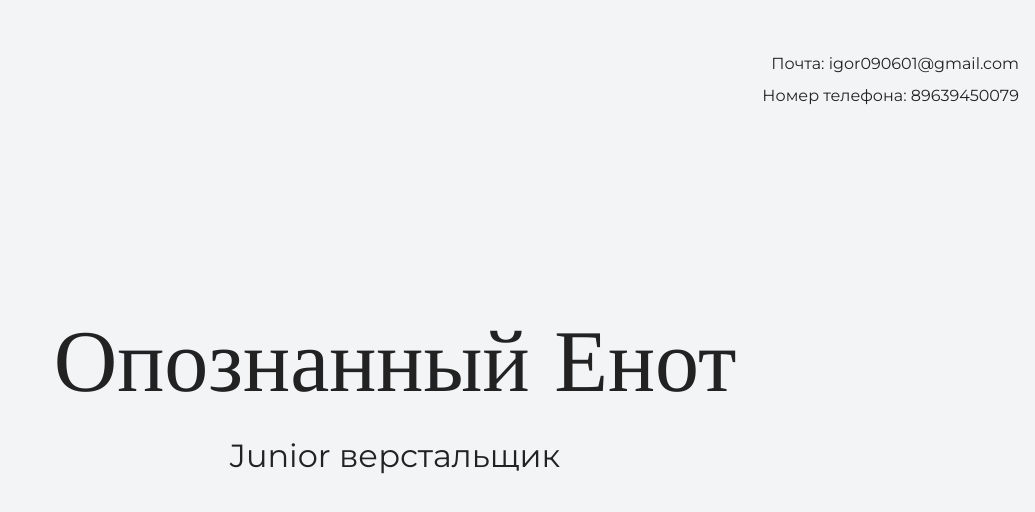
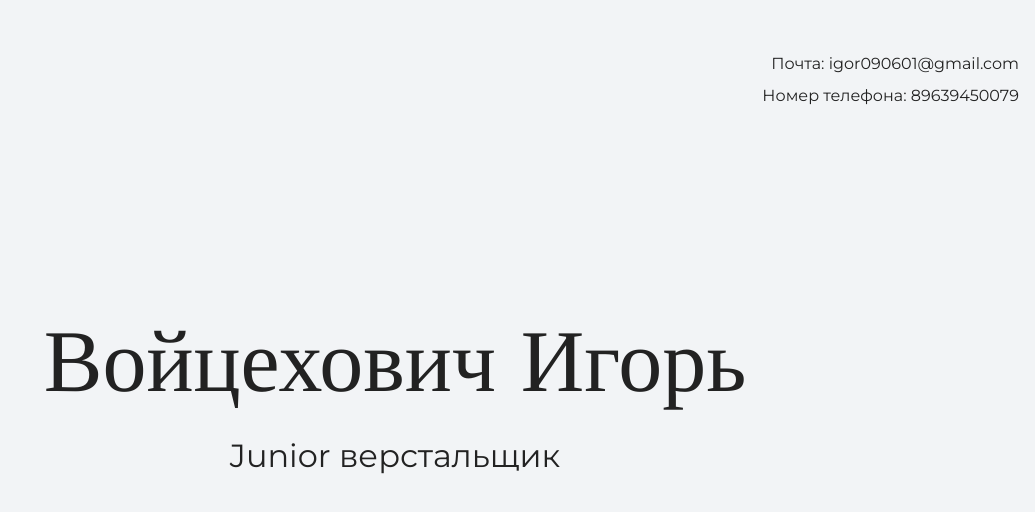
Before and after one commit to vizardrush/my-site, a plain HTML site: page index.html in a window 1280 px wide. Shown: the top 512 px of the page, without its empty margins (245-1280 px from the left). Drawn offline with nearby package versions, Linux system fonts and the light colour scheme.

Commit message:
поменял имя на главной странице

```diff
--- a/index.html
+++ b/index.html
@@ -16,7 +16,7 @@
 
     <section class="hero-image">
 	  <div class="container">
-      <h1 class="heading">Опознанный Енот</h1>
+      <h1 class="heading">Войцехович Игорь</h1>
       <p>Junior верстальщик</p>
 	  </div>
     </section>
```
